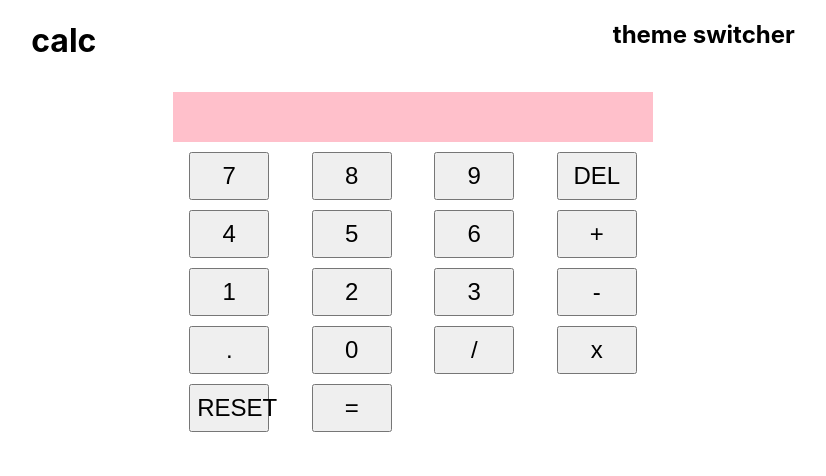
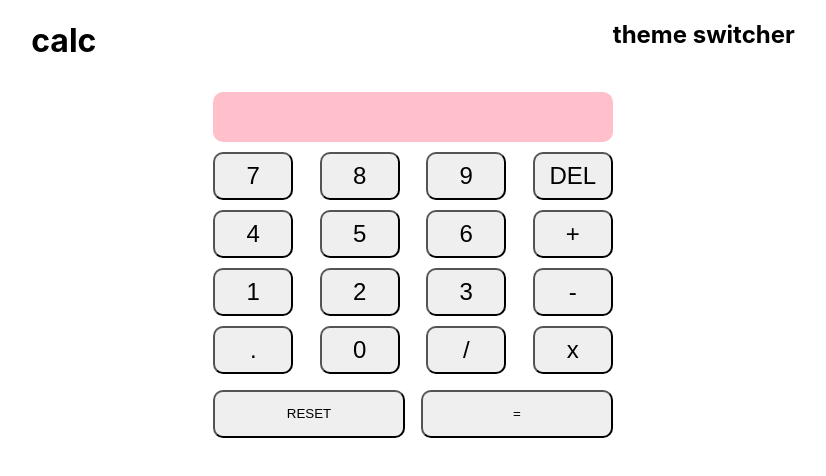
Before and after one commit to mladame/calculator-app, a React (Create React App) app: page / in a window 1280 px wide. Shown: the top 476 px of the page, without its empty margins (227-1053 px from the left). Built offline with nearby package versions, Linux system fonts and the light colour scheme.

Commit message:
adjusting formatting for keypad and display

```diff
--- a/src/App.css
+++ b/src/App.css
@@ -14,18 +14,18 @@
 .calc-display {
   background-color: pink;
   min-height: 50px;
-  width: 30rem;
+  width: 25rem;
   margin: 10px auto;
   text-align: center;
 }
 
 /* ---------KEYPAD-------- */
 .calc-keypad {
-  width: 30rem;
+  width: 26rem;
   display: grid;
   margin: auto;
   grid-template-columns: [first] auto [line2] auto [line3] auto [line4] auto;
-  grid-row: [row1] 20% [row2] auto [row3] auto [row4] auto [row5] auto;
+  grid-row: [row1] 20% [row2] auto [row3] auto [row4] auto;
   gap: 10px;
 }
 
@@ -36,7 +36,21 @@
   font-size: 1.5rem;
 }
 
-button .row-5 {
-  /* width: 10rem; */
-  flex-grow: 2;
+.row-5 {
+  width: 26rem;
+  margin: 1rem auto;
+  display: flex;
+  justify-content: space-around;
+  /* grid-template-columns: [first] 15rem [line2] 15rem; */
+  /* grid-row: auto; */
+  /* flex-grow: 2; */
 }
+
+.r5 {
+  width: 12rem;
+  height: 3rem;
+}
+
+.br {
+  border-radius: 10px;
+}
--- a/src/components/Keypad.js
+++ b/src/components/Keypad.js
@@ -30,18 +30,6 @@ export default function Keypad() {
             }
         }
     }
-
-
-    // const selectNumber = number => {
-    //     // console.log(number.target.value);
-    //     if (operator === '') {
-    //         setOperand1(operand1 + number.target.value)
-    //         setNumber(operand1 + number.target.value)
-    //     } else {
-    //         setOperand2(operand2 + number.target.value)
-    //         setNumber(operand2 + number.target.value)
-    //     }
-    // }
 
     const selectOperator = operator => {
         setOperator(operator)
@@ -86,29 +74,31 @@ export default function Keypad() {
     return (
         <div>
 
-            <div className="calc-display">{number}</div>
+            <div className="calc-display br">{number}</div>
 
-            <div className="calc-keypad">
-                <button onClick={selectNumber} value="7">7</button>
-                <button onClick={selectNumber} value="8">8</button>
-                <button onClick={selectNumber} value="9">9</button>
-                <button onClick={selectNumber} value="delete">DEL</button>
-                <button onClick={selectNumber} value="4">4</button>
-                <button onClick={selectNumber} value="5">5</button>
-                <button onClick={selectNumber} value="6">6</button>
-                <button onClick={() => selectOperator('+')} value="+">+</button>
-                <button onClick={selectNumber} value="1">1</button>
-                <button onClick={selectNumber} value="2">2</button>
-                <button onClick={selectNumber} value="3">3</button>
-                <button onClick={() => selectOperator('-')} value="-">-</button>
-                <button onClick={selectNumber} value=".">.</button>
-                <button onClick={selectNumber} value="0">0</button>
-                <button onClick={() => selectOperator('/')} value="/">/</button>
-                <button onClick={() => selectOperator('*')} value="*">x</button>
-                <button className="row-5" onClick={clear} value="reset">RESET</button>
-                <button className="row-5" onClick={calculateResult} value="=">=</button>
+            <div className="calc-keypad br">
+                <button className="br" onClick={selectNumber} value="7">7</button>
+                <button className="br" onClick={selectNumber} value="8">8</button>
+                <button className="br" onClick={selectNumber} value="9">9</button>
+                <button className="br" onClick={selectNumber} value="delete">DEL</button>
+                <button className="br" onClick={selectNumber} value="4">4</button>
+                <button className="br" onClick={selectNumber} value="5">5</button>
+                <button className="br" onClick={selectNumber} value="6">6</button>
+                <button className="br" onClick={() => selectOperator('+')} value="+">+</button>
+                <button className="br" onClick={selectNumber} value="1">1</button>
+                <button className="br" onClick={selectNumber} value="2">2</button>
+                <button className="br" onClick={selectNumber} value="3">3</button>
+                <button className="br" onClick={() => selectOperator('-')} value="-">-</button>
+                <button className="br" onClick={selectNumber} value=".">.</button>
+                <button className="br" onClick={selectNumber} value="0">0</button>
+                <button className="br" onClick={() => selectOperator('/')} value="/">/</button>
+                <button className="br" onClick={() => selectOperator('*')} value="*">x</button>
             </div>
 
+                <div className="row-5">
+                    <button className="r5 br" onClick={clear} value="reset">RESET</button>
+                    <button className="r5 br" onClick={calculateResult} value="=">=</button>
+                </div>
         </div>
     )
 }
```
